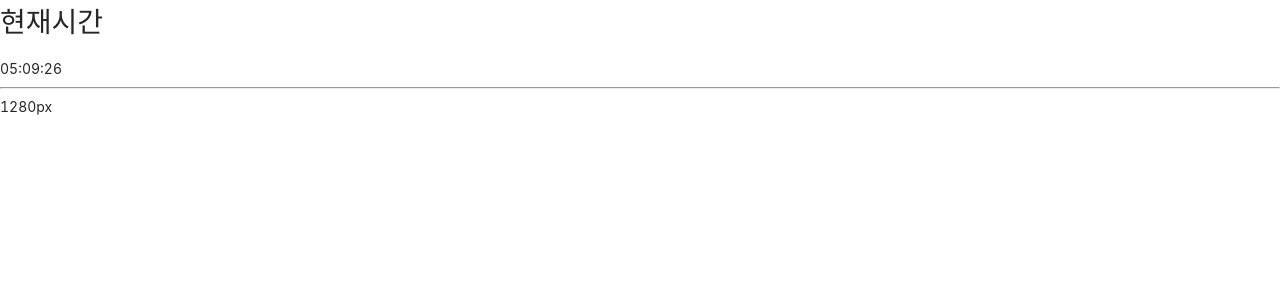
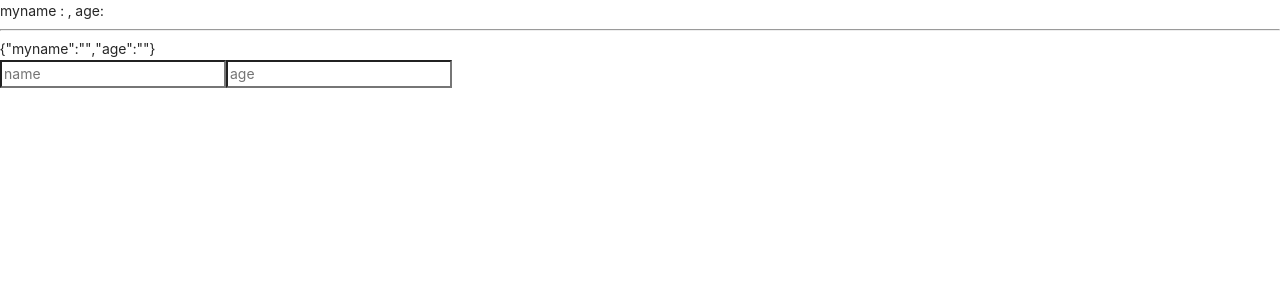
Before and after one commit to imaginary84/react-study, a React (Create React App) app: page / in a window 1280 px wide. Shown: the top 300 px of the page. Built offline with nearby package versions, Linux system fonts and the light colour scheme.

Commit message:
Reducer 사용하기

```diff
--- /dev/null
+++ b/src/App6.js
@@ -0,0 +1,52 @@
+import React, { useReducer, useState } from 'react';
+
+const reducer = (prevState, action) => {
+  const { type, value } = action;
+
+  if (type === 'SET_NAME') {
+    return { ...prevState, myname: value };
+  } else if (type === 'SET_AGE') {
+    return { ...prevState, age: value };
+  }
+
+  return prevState;
+};
+
+const App = () => {
+  const [state, dispatch] = useReducer(reducer, { myname: '', age: '' });
+  const { myname, age } = state;
+
+  const onChange = (e) => {
+    const { name: type, value } = e.target;
+    dispatch({ type, value });
+  };
+
+  //   const [person, setPerson] = useState({ myname: '', age: '' });
+  //   const [name, setName] = useState('');
+  //   const [age, setAge] = useState('');
+  //   const { myname, age } = person;
+
+  //   const onChange = (e) => {
+  //     const { name, value } = e.target;
+
+  //     setPerson((prevState) => ({ ...prevState, [name]: value }));
+  //   };
+
+  return (
+    <div>
+      myname : {myname}, age:{age}
+      <hr />
+      {JSON.stringify(state)}
+      <br />
+      <input
+        type="text"
+        name="SET_NAME"
+        placeholder="name"
+        onChange={onChange}
+      />
+      <input type="text" name="SET_AGE" placeholder="age" onChange={onChange} />
+    </div>
+  );
+};
+
+export default App;
--- a/src/index.js
+++ b/src/index.js
@@ -7,11 +7,12 @@
 // import App3 from './App3';
 import App4 from 'App4';
 import App5 from 'App5';
+import App6 from 'App6';
 import EpisodeList from './EpisodeList';
 import reportWebVitals from './reportWebVitals';
 
 const root = ReactDOM.createRoot(document.getElementById('root'));
-root.render(<App5 />);
+root.render(<App6 />);
 
 // If you want to start measuring performance in your app, pass a function
 // to log results (for example: reportWebVitals(console.log))
```
